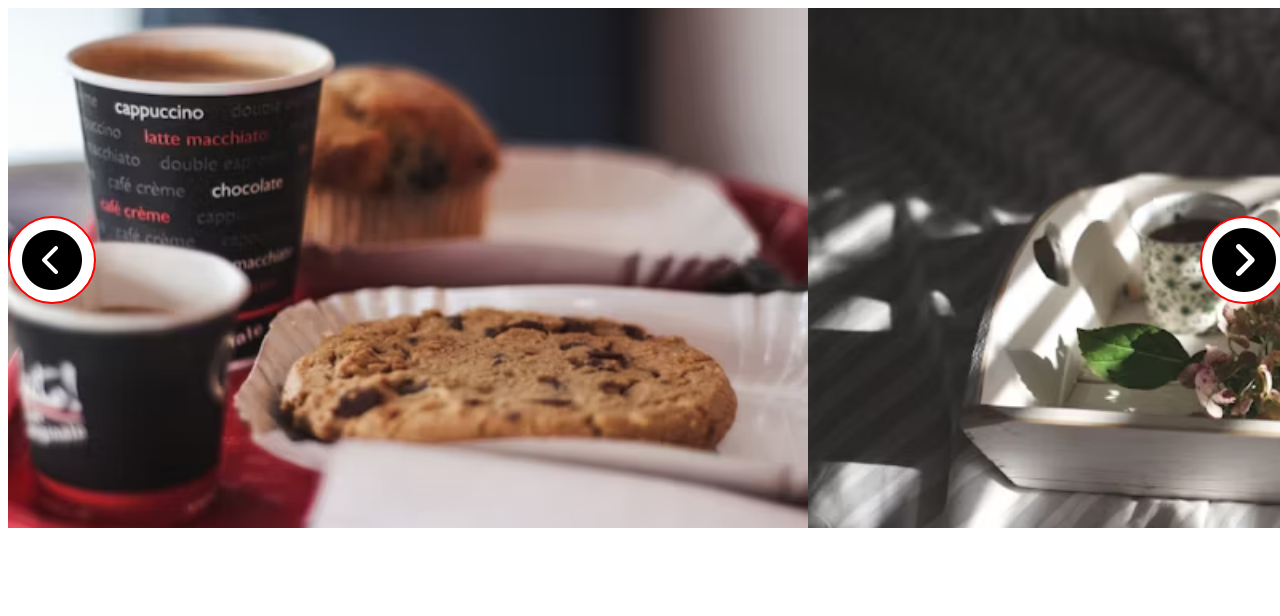
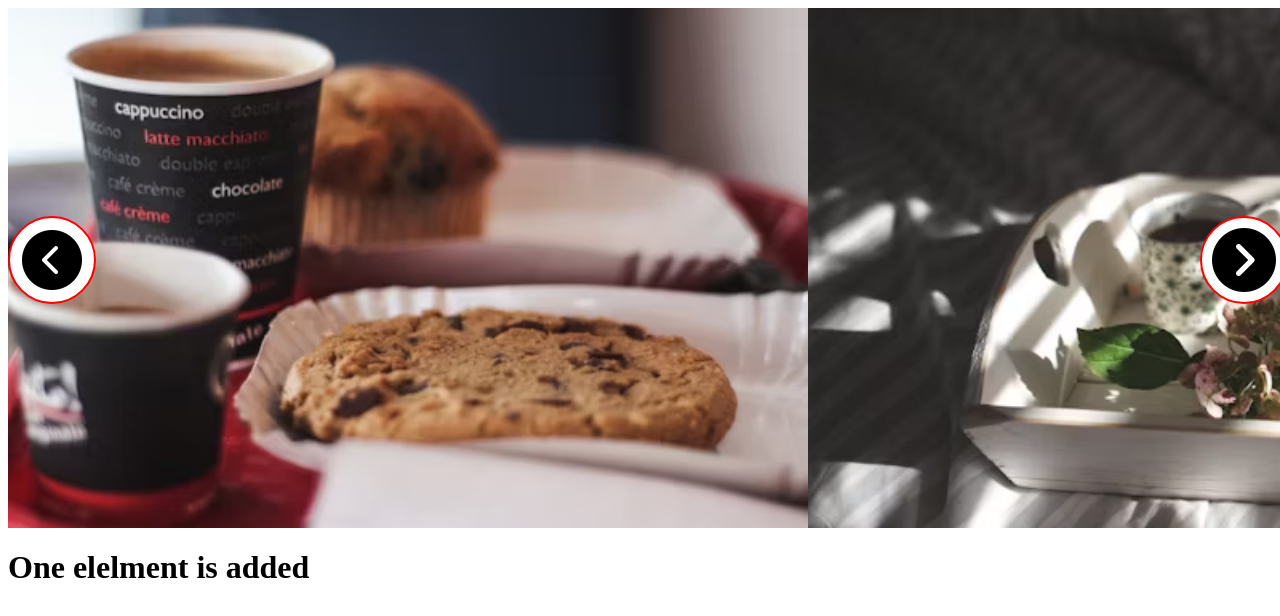
Before and after one commit to Shubhan141/homePageSlider, a plain HTML site: page index.html in a window 1280 px wide. Shown: the top 616 px of the page. Drawn offline with Linux system fonts and the light colour scheme.

Commit message:
hello and namate

```diff
--- a/index.html
+++ b/index.html
@@ -34,7 +34,7 @@
         <img src="./Assets/img8.avif" alt="" />
       </div>
     </div>
-
+   <h1>One elelment is added</h1>
     <script src="./slider.js"></script>
   </body>
 </html>
```
